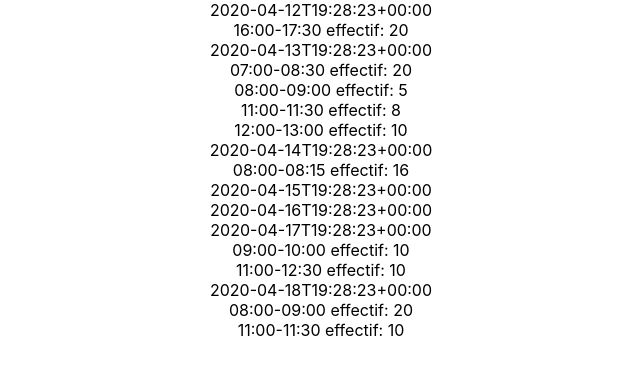
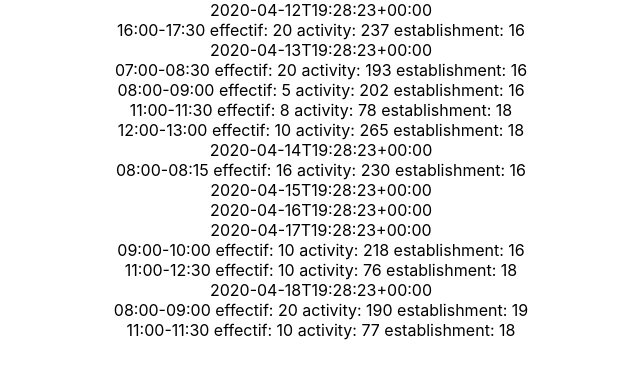
Before and after one commit to Bolobolobob/bsport-calendar-test, a React (Create React App) app: page / in a window 1280 px wide. Shown: the top 378 px of the page, without its empty margins (319-959 px from the left). Built offline with nearby package versions, Linux system fonts and the light colour scheme.

Commit message:
Modify Offer.js
Add displayed information. Remove useless constructor.

```diff
--- a/src/components/Offer.js
+++ b/src/components/Offer.js
@@ -2,10 +2,6 @@ import React from 'react';
 import moment from 'moment';
 
 class Offer extends React.Component {
-
-  constructor(props) {
-    super(props);
-  }
 
   render() {
 
@@ -18,11 +14,9 @@ class Offer extends React.Component {
     const activity = offer.activity;
     const establishment = offer.establishment;
 
-    console.log(offer.duration_minute);
-
     return (
     <div className="offer">
-      {startingDate.format("HH:mm")}-{endingDate.format("HH:mm")} effectif: {effectif}
+      {startingDate.format("HH:mm")}-{endingDate.format("HH:mm")} effectif: {effectif} activity: {activity} establishment: {establishment}
     </div>
     );
 
```
